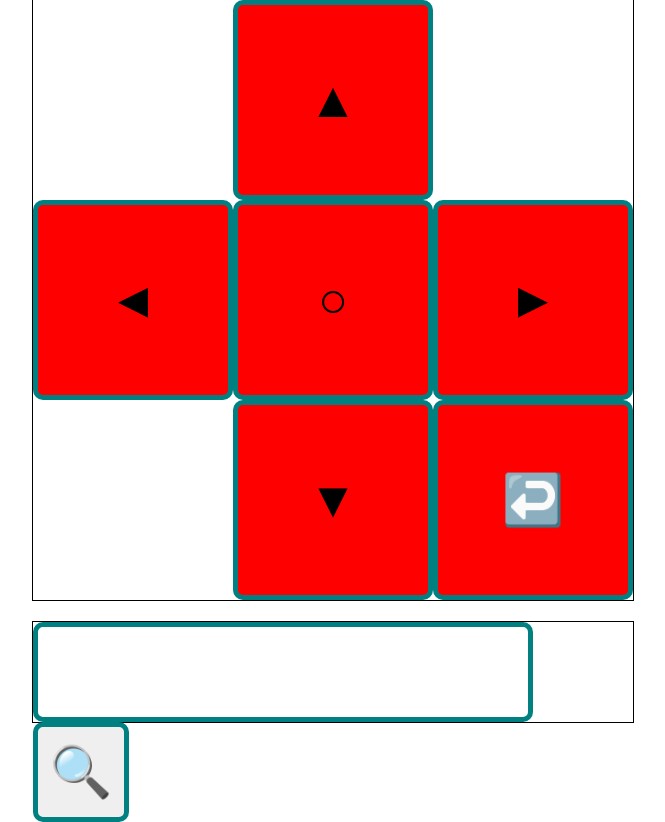
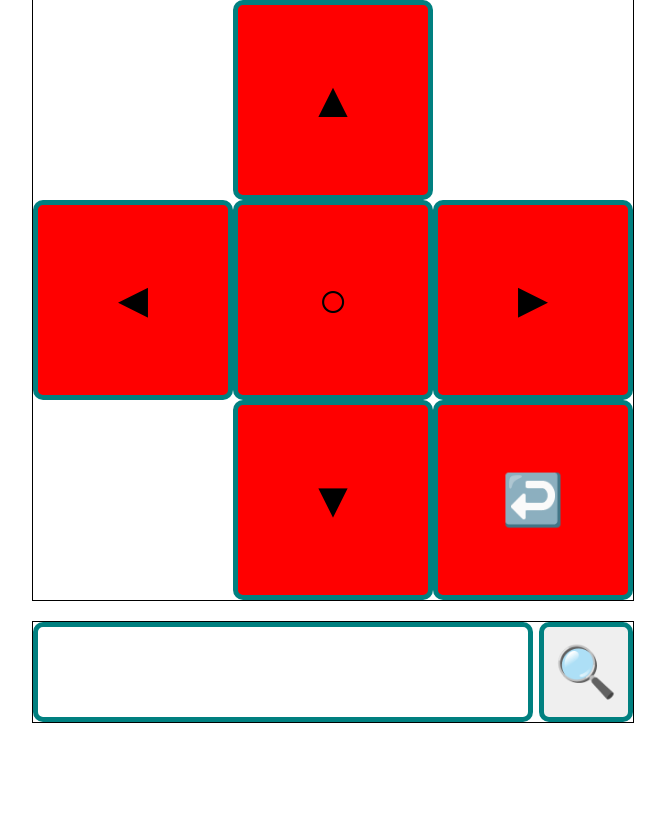
Before and after one commit to MarcellVokk/smarttvremote, a PHP site: page / in a window 1280 px wide. Shown: the part 21-843 px from the top of the page, without its empty margins (307-972 px from the left). After the commit the page ends 744 px from the top, so only its background shows below. Run offline with PHP 8.4, Linux system fonts and the light colour scheme; some libraries are stand-ins or nearby versions.

Commit message:
Update style.css

```diff
--- a/style.css
+++ b/style.css
@@ -79,7 +79,7 @@
 }
 
 .sendSearch{
-    width: 96px;
+    width: 94px;
     height: 100px;
     text-align: center;
     font-size: 50px;
```
